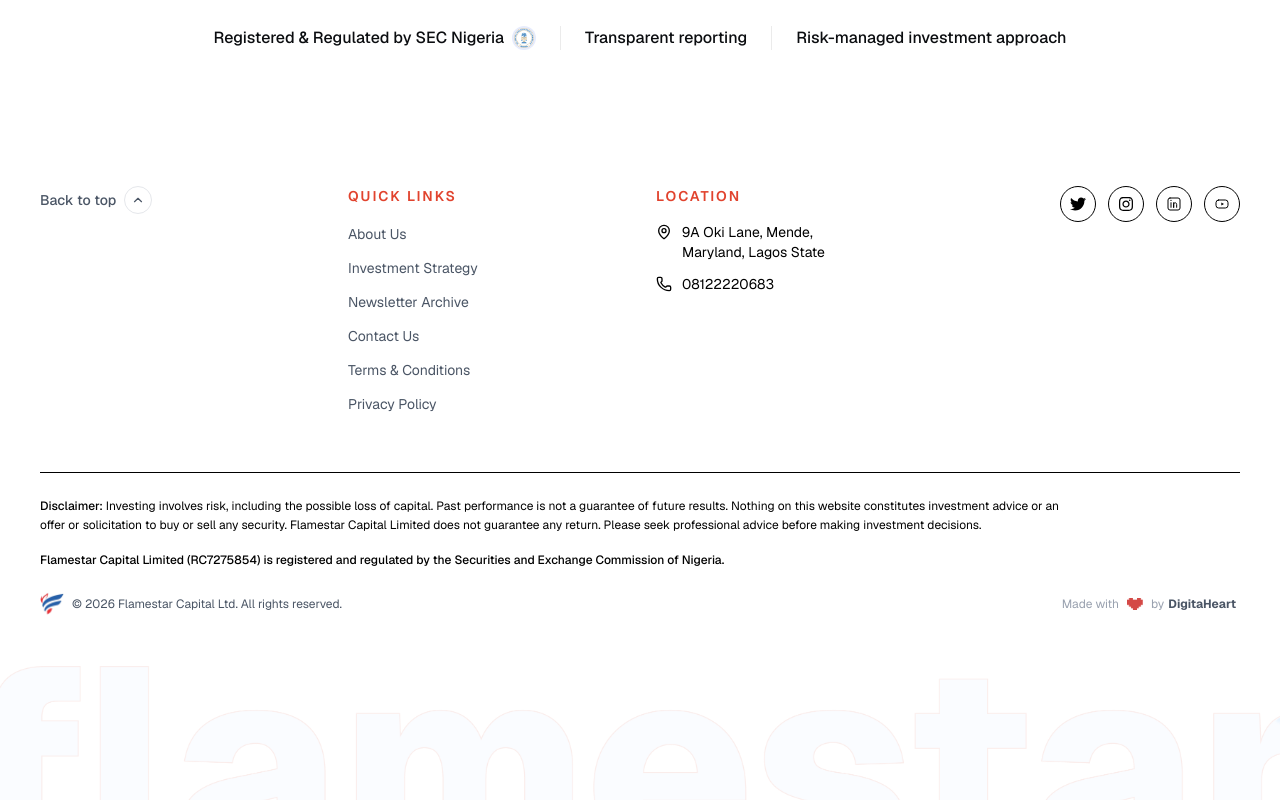
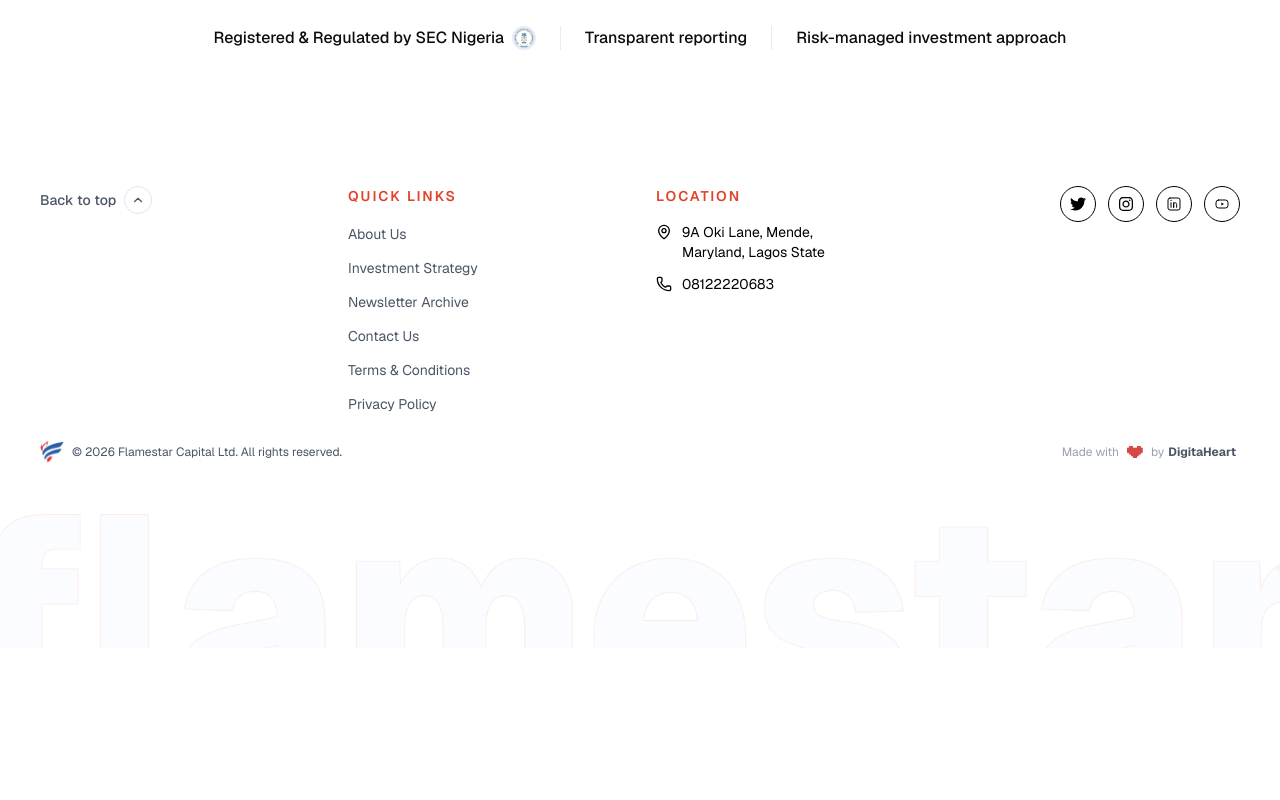
Before and after one commit to Hollayemi/flamestar, a Next.js app: page / in a window 1280 px wide. Shown: the part 4905-5705 px from the top of the page. After the commit the page ends 5553 px from the top, so only its background shows below. Built offline with nearby package versions, Linux system fonts and the light colour scheme.

Commit message:
Update Footer.tsx

```diff
--- a/components/wrapper/Footer.tsx
+++ b/components/wrapper/Footer.tsx
@@ -89,7 +89,7 @@
           </div>
         </div>
 
-        <div className="mt-14 border-t border-black pt-6">
+        <div className="mt-14 border-t border-black pt-6 hidden">
           <p className="text-xs leading-relaxed text-black max-w-5xl">
             <span className="font-medium text-black">Disclaimer: </span>
              Investing involves risk, including the possible loss of capital. Past performance
@@ -186,7 +186,7 @@
         </div>
 
         {/* Disclaimer */}
-        <div className="border-t border-gray-100 pt-5 md:pr-50">
+        <div className="border-t border-gray-100 pt-5 md:pr-50 hidden">
           <p className="text-[11px] leading-relaxed text-gray-500">
             <span className="font-semibold">Disclaimer:</span>  Investing involves risk, including the possible loss of capital. Past performance
             is not a guarantee of future results. Nothing on this
```
